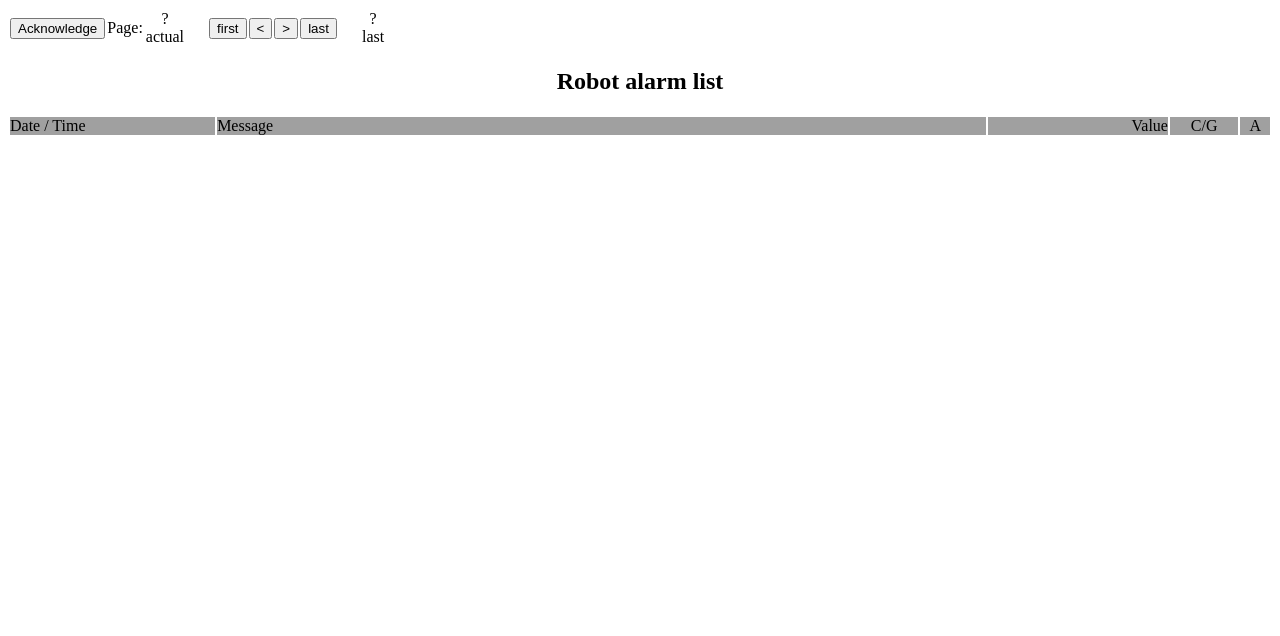
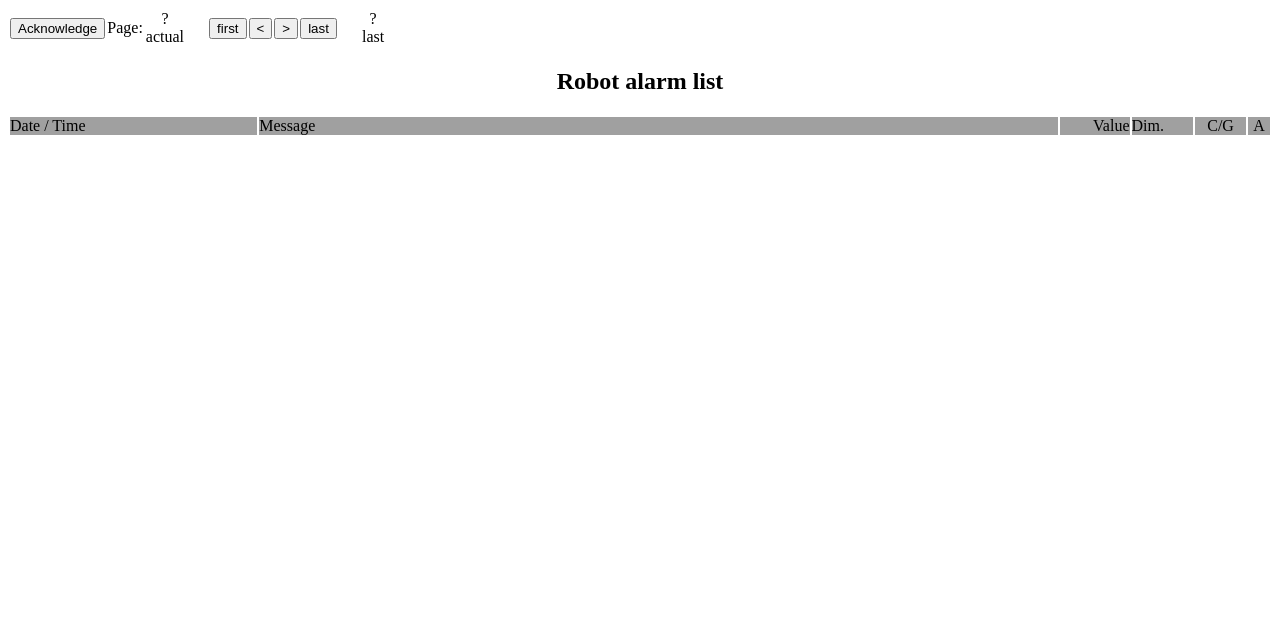
Before and after one commit to GlueckWolfgang/RaspberryPiRobot, a Python web app: template templates/Alarmlist.html in a window 1280 px wide. Shown: the top 636 px of the page. Run offline with Jinja, Linux system fonts and the light colour scheme; the template is opened without the code that fills it, so the values that code supplies are empty.

Commit message:
2016_01_26

```diff
--- a/Robot_Toolbox/Alarm.py
+++ b/Robot_Toolbox/Alarm.py
@@ -17,7 +17,7 @@
 
 class Alarm:
     def __init__(self, alDateTime, alDescription, alType, alNumber, alSubType,
-                       alStatus, alDtype, alValue):
+                       alStatus, alDtype, alValue, alDimension):
 
         self.alDateTime = alDateTime
         self.alDescription = alDescription
@@ -31,6 +31,7 @@ class Alarm:
         self.alStatus = alStatus
         self.alDtype = alDtype
         self.alValue = alValue
+        self.alDimension = alDimension
         self.alAcknowledged = False
         self.alDelete = False
 
--- a/Robot_Toolbox/AlarmL.py
+++ b/Robot_Toolbox/AlarmL.py
@@ -1,7 +1,7 @@
 # -*- coding: utf-8 -*-
 ###############################################################################
 # Class of alarm list
-# Version:  2016.01.22
+# Version:  2016.01.26
 #
 ###############################################################################
 import copy
@@ -31,8 +31,11 @@ class AlarmL:
                          AlarmO.alDescription]
             if AlarmO.alType == "ST":
                 Alarmtext.append("")
+                Alarmtext.append("")
             else:
                 Alarmtext.append(AlarmO.alValue)
+                Alarmtext.append(AlarmO.alDimension)
+
             if AlarmO.alStatus == "0":
                 Alarmtext.append(AlarmO.alStatusTextG)
             else:
--- a/Robot_Toolbox/ProcessWebserver.py
+++ b/Robot_Toolbox/ProcessWebserver.py
@@ -1,7 +1,7 @@
 # -*- coding: utf-8 -*-
 ###############################################################################
 # Class Prozess webserver
-# Version:  2016.01.24
+# Version:  2016.01.26
 #
 ###############################################################################
 import tornado.ioloop
@@ -61,7 +61,6 @@ class ProcessWebserver:
 
             def get(self, Alarmlist_id):
                 # the site requests data in a cycle of 1s
-                MQueue.put("I@" + Alarmlist_id)
                 # check argument from site
                 if Alarmlist_id == "1":
                     self.LQueue.put(["Q@", ""])
@@ -89,7 +88,7 @@ class ProcessWebserver:
                 # put data to main table
                 for i in range(0, len(message)):
                     row = message[i]
-                    for j in range(0, 5):
+                    for j in range(0, len(row)):
                         self.siteCopy = self.siteCopy.replace('title="' + str(i + 1) + "." + str(j + 1) + '">' + '&nbsp;',
                                                               'title="' + str(i + 1) + "." + str(j + 1) + '">' + row[j])
 
@@ -111,7 +110,6 @@ class ProcessWebserver:
 
             def get(self, filename):
                 # deliver js files to page
-                MQueue.put("I@" + filename)
                 # read js file
                 self.file = open("static/" + filename, "r")
                 self.script = self.file.read()
--- a/Robot_Toolbox/StatusL.py
+++ b/Robot_Toolbox/StatusL.py
@@ -41,7 +41,8 @@ class StatusL:
                                "",                    # Subtype for measured value
                                str(value),            # int 0/1
                                "",                    # DType for measured value
-                               "0")                   # Value for measured value
+                               "0",                   # Value for measured value
+                               "")                    # Dimension for measured value
 
                 LQueue.put(["L@", AlarmO])
 
--- a/templates/Alarmlist.html
+++ b/templates/Alarmlist.html
@@ -7,7 +7,7 @@
 <meta name="description" content="Presentation of robot system alarms, acknowledge and paging">
 <meta name="author" content="Wolfgang Gl&uuml;ck">
 <meta name="editor" content="html-editor phase 5">
-<!-- <meta http-equiv="refresh" content="1; URL=/Alarmlist/0"> -->
+<meta http-equiv="refresh" content="1; URL=/Alarmlist/0">
 </head>
 
 <body text="#000000" bgcolor="#FFFFFF" link="#FF0000" alink="#FF0000" vlink="#FF0000">
@@ -40,186 +40,212 @@
 <table width="100%" border="0" bgcolor="#FFFFFF" cellpadding="0" cellspacing="2">
  <caption><h2>Robot alarm list</h2></caption>
  <tr>
-  <td width="80" align="left" bgcolor="#A0A0A0" title="0.1">Date / Time</td>
-  <td width="300" align="left" bgcolor="#A0A0A0" title="0.2">Message</td>
-  <td width="70" align="right" bgcolor="#A0A0A0" title="0.3">Value</td>
-  <td width="20" align="center" bgcolor="#A0A0A0" title="0.4">C/G</td>
-  <td width="10" align="center" bgcolor="#A0A0A0" title="0.5">A</td>
+  <td width="130" align="left" bgcolor="#A0A0A0" title="0.1">Date / Time</td>
+  <td width="420" align="left" bgcolor="#A0A0A0" title="0.2">Message</td>
+  <td width="20" align="right" bgcolor="#A0A0A0" title="0.3">Value</td>
+  <td width="10" align="left" bgcolor="#A0A0A0" title="0.4">Dim.</td>
+  <td width="10" align="center" bgcolor="#A0A0A0" title="0.5">C/G</td>
+  <td width="10" align="center" bgcolor="#A0A0A0" title="0.6">A</td>
  </tr>
  <tr>
   <td title="1.1">&nbsp;</td>
   <td title="1.2">&nbsp;</td>
   <td align="right" title="1.3">&nbsp;</td>
-  <td align="center" title="1.4">&nbsp;</td>
+  <td align="left" title="1.4">&nbsp;</td>
   <td align="center" title="1.5">&nbsp;</td>
+  <td align="center" title="1.6">&nbsp;</td>
  </tr>
  <tr>
   <td title="2.1">&nbsp;</td>
   <td title="2.2">&nbsp;</td>
   <td align="right" title="2.3">&nbsp;</td>
-  <td align="center" title="2.4">&nbsp;</td>
+  <td align="left" title="2.4">&nbsp;</td>
   <td align="center" title="2.5">&nbsp;</td>
+  <td align="center" title="2.6">&nbsp;</td>
  </tr>
  <tr>
   <td title="3.1">&nbsp;</td>
   <td title="3.2">&nbsp;</td>
   <td align="right" title="3.3">&nbsp;</td>
-  <td align="center" title="3.4">&nbsp;</td>
+  <td align="left" title="3.4">&nbsp;</td>
   <td align="center" title="3.5">&nbsp;</td>
+  <td align="center" title="3.6">&nbsp;</td>
  </tr>
  <tr>
   <td title="4.1">&nbsp;</td>
   <td title="4.2">&nbsp;</td>
   <td align="right" title="4.3">&nbsp;</td>
-  <td align="center" title="4.4">&nbsp;</td>
+  <td align="left" title="4.4">&nbsp;</td>
   <td align="center" title="4.5">&nbsp;</td>
+  <td align="center" title="4.6">&nbsp;</td>
  </tr>
  <tr>
   <td title="5.1">&nbsp;</td>
   <td title="5.2">&nbsp;</td>
   <td align="right" title="5.3">&nbsp;</td>
-  <td align="center" title="5.4">&nbsp;</td>
+  <td align="left" title="5.4">&nbsp;</td>
   <td align="center" title="5.5">&nbsp;</td>
+  <td align="center" title="5.6">&nbsp;</td>
  </tr>
  <tr>
   <td title="6.1">&nbsp;</td>
   <td title="6.2">&nbsp;</td>
   <td align="right" title="6.3">&nbsp;</td>
-  <td align="center" title="6.4">&nbsp;</td>
+  <td align="left" title="6.4">&nbsp;</td>
   <td align="center" title="6.5">&nbsp;</td>
+  <td align="center" title="6.6">&nbsp;</td>
  </tr>
  <tr>
   <td title="7.1">&nbsp;</td>
   <td title="7.2">&nbsp;</td>
   <td align="right" title="7.3">&nbsp;</td>
-  <td align="center" title="7.4">&nbsp;</td>
+  <td align="left" title="7.4">&nbsp;</td>
   <td align="center" title="7.5">&nbsp;</td>
+  <td align="center" title="7.6">&nbsp;</td>
  </tr>
  <tr>
   <td title="8.1">&nbsp;</td>
   <td title="8.2">&nbsp;</td>
   <td align="right" title="8.3">&nbsp;</td>
-  <td align="center" title="8.4">&nbsp;</td>
+  <td align="left" title="8.4">&nbsp;</td>
   <td align="center" title="8.5">&nbsp;</td>
+  <td align="center" title="8.6">&nbsp;</td>
  </tr>
  <tr>
   <td title="9.1">&nbsp;</td>
   <td title="9.2">&nbsp;</td>
   <td align="right" title="9.3">&nbsp;</td>
-  <td align="center" title="9.4">&nbsp;</td>
+  <td align="left" title="9.4">&nbsp;</td>
   <td align="center" title="9.5">&nbsp;</td>
+  <td align="center" title="9.6">&nbsp;</td>
  </tr>
  <tr>
   <td title="10.1">&nbsp;</td>
   <td title="10.2">&nbsp;</td>
   <td align="right" title="10.3">&nbsp;</td>
-  <td align="center" title="10.4">&nbsp;</td>
+  <td align="left" title="10.4">&nbsp;</td>
   <td align="center" title="10.5">&nbsp;</td>
+  <td align="center" title="10.6">&nbsp;</td>
  </tr>
  <tr>
   <td title="11.1">&nbsp;</td>
   <td title="11.2">&nbsp;</td>
   <td align="right" title="11.3">&nbsp;</td>
-  <td align="center" title="11.4">&nbsp;</td>
+  <td align="left" title="11.4">&nbsp;</td>
   <td align="center" title="11.5">&nbsp;</td>
+  <td align="center" title="11.6">&nbsp;</td>
  </tr>
  <tr>
   <td title="12.1">&nbsp;</td>
   <td title="12.2">&nbsp;</td>
   <td align="right" title="12.3">&nbsp;</td>
-  <td align="center" title="12.4">&nbsp;</td>
+  <td align="left" title="12.4">&nbsp;</td>
   <td align="center" title="12.5">&nbsp;</td>
+  <td align="center" title="12.6">&nbsp;</td>
  </tr>
  <tr>
   <td title="13.1">&nbsp;</td>
   <td title="13.2">&nbsp;</td>
   <td align="right" title="13.3">&nbsp;</td>
-  <td align="center" title="13.4">&nbsp;</td>
+  <td align="left" title="13.4">&nbsp;</td>
   <td align="center" title="13.5">&nbsp;</td>
+  <td align="center" title="13.6">&nbsp;</td>
  </tr>
  <tr>
   <td title="14.1">&nbsp;</td>
   <td title="14.2">&nbsp;</td>
   <td align="right" title="14.3">&nbsp;</td>
-  <td align="center" title="14.4">&nbsp;</td>
+  <td align="left" title="14.4">&nbsp;</td>
   <td align="center" title="14.5">&nbsp;</td>
+  <td align="center" title="14.6">&nbsp;</td>
  </tr>
  <tr>
   <td title="15.1">&nbsp;</td>
   <td title="15.2">&nbsp;</td>
   <td align="right" title="15.3">&nbsp;</td>
-  <td align="center" title="15.4">&nbsp;</td>
+  <td align="left" title="15.4">&nbsp;</td>
   <td align="center" title="15.5">&nbsp;</td>
+  <td align="center" title="15.6">&nbsp;</td>
  </tr>
  <tr>
   <td title="16.1">&nbsp;</td>
   <td title="16.2">&nbsp;</td>
   <td align="right" title="16.3">&nbsp;</td>
-  <td align="center" title="16.4">&nbsp;</td>
+  <td align="left" title="16.4">&nbsp;</td>
   <td align="center" title="16.5">&nbsp;</td>
+  <td align="center" title="16.6">&nbsp;</td>
  </tr>
  <tr>
   <td title="17.1">&nbsp;</td>
   <td title="17.2">&nbsp;</td>
   <td align="right" title="17.3">&nbsp;</td>
-  <td align="center" title="17.4">&nbsp;</td>
+  <td align="left" title="17.4">&nbsp;</td>
   <td align="center" title="17.5">&nbsp;</td>
+  <td align="center" title="17.6">&nbsp;</td>
  </tr>
  <tr>
   <td title="18.1">&nbsp;</td>
   <td title="18.2">&nbsp;</td>
   <td align="right" title="18.3">&nbsp;</td>
-  <td align="center" title="18.4">&nbsp;</td>
+  <td align="left" title="18.4">&nbsp;</td>
   <td align="center" title="18.5">&nbsp;</td>
+  <td align="center" title="18.6">&nbsp;</td>
  </tr>
  <tr>
   <td title="19.1">&nbsp;</td>
   <td title="19.2">&nbsp;</td>
   <td align="right" title="19.3">&nbsp;</td>
-  <td align="center" title="19.4">&nbsp;</td>
+  <td align="left" title="19.4">&nbsp;</td>
   <td align="center" title="19.5">&nbsp;</td>
+  <td align="center" title="19.6">&nbsp;</td>
  </tr>
  <tr>
   <td title="20.1">&nbsp;</td>
   <td title="20.2">&nbsp;</td>
   <td align="right" title="20.3">&nbsp;</td>
-  <td align="center" title="20.4">&nbsp;</td>
+  <td align="left" title="20.4">&nbsp;</td>
   <td align="center" title="20.5">&nbsp;</td>
+  <td align="center" title="20.6">&nbsp;</td>
  </tr>
  <tr>
   <td title="21.1">&nbsp;</td>
   <td title="21.2">&nbsp;</td>
   <td align="right" title="21.3">&nbsp;</td>
-  <td align="center" title="21.4">&nbsp;</td>
+  <td align="left" title="21.4">&nbsp;</td>
   <td align="center" title="21.5">&nbsp;</td>
+  <td align="center" title="21.6">&nbsp;</td>
  </tr>
  <tr>
   <td title="22.1">&nbsp;</td>
   <td title="22.2">&nbsp;</td>
   <td align="right" title="22.3">&nbsp;</td>
-  <td align="center" title="22.4">&nbsp;</td>
+  <td align="left" title="22.4">&nbsp;</td>
   <td align="center" title="22.5">&nbsp;</td>
+  <td align="center" title="22.6">&nbsp;</td>
  </tr>
  <tr>
   <td title="23.1">&nbsp;</td>
   <td title="23.2">&nbsp;</td>
   <td align="right" title="23.3">&nbsp;</td>
-  <td align="center" title="23.4">&nbsp;</td>
+  <td align="left" title="23.4">&nbsp;</td>
   <td align="center" title="23.5">&nbsp;</td>
+  <td align="center" title="23.6">&nbsp;</td>
  </tr>
  <tr>
   <td title="24.1">&nbsp;</td>
   <td title="24.2">&nbsp;</td>
   <td align="right" title="24.3">&nbsp;</td>
-  <td align="center" title="24.4">&nbsp;</td>
+  <td align="left" title="24.4">&nbsp;</td>
   <td align="center" title="24.5">&nbsp;</td>
+  <td align="center" title="24.6">&nbsp;</td>
  </tr>
  <tr>
   <td title="25.1">&nbsp;</td>
   <td title="25.2">&nbsp;</td>
   <td align="right" title="25.3">&nbsp;</td>
-  <td align="center" title="25.4">&nbsp;</td>
+  <td align="left" title="25.4">&nbsp;</td>
   <td align="center" title="25.5">&nbsp;</td>
+  <td align="center" title="25.6">&nbsp;</td>
  </tr>
 </table>
 
```
Also changed, not shown: Robot_Toolbox/MeasuredValueL.py (+5 -3 lines).
